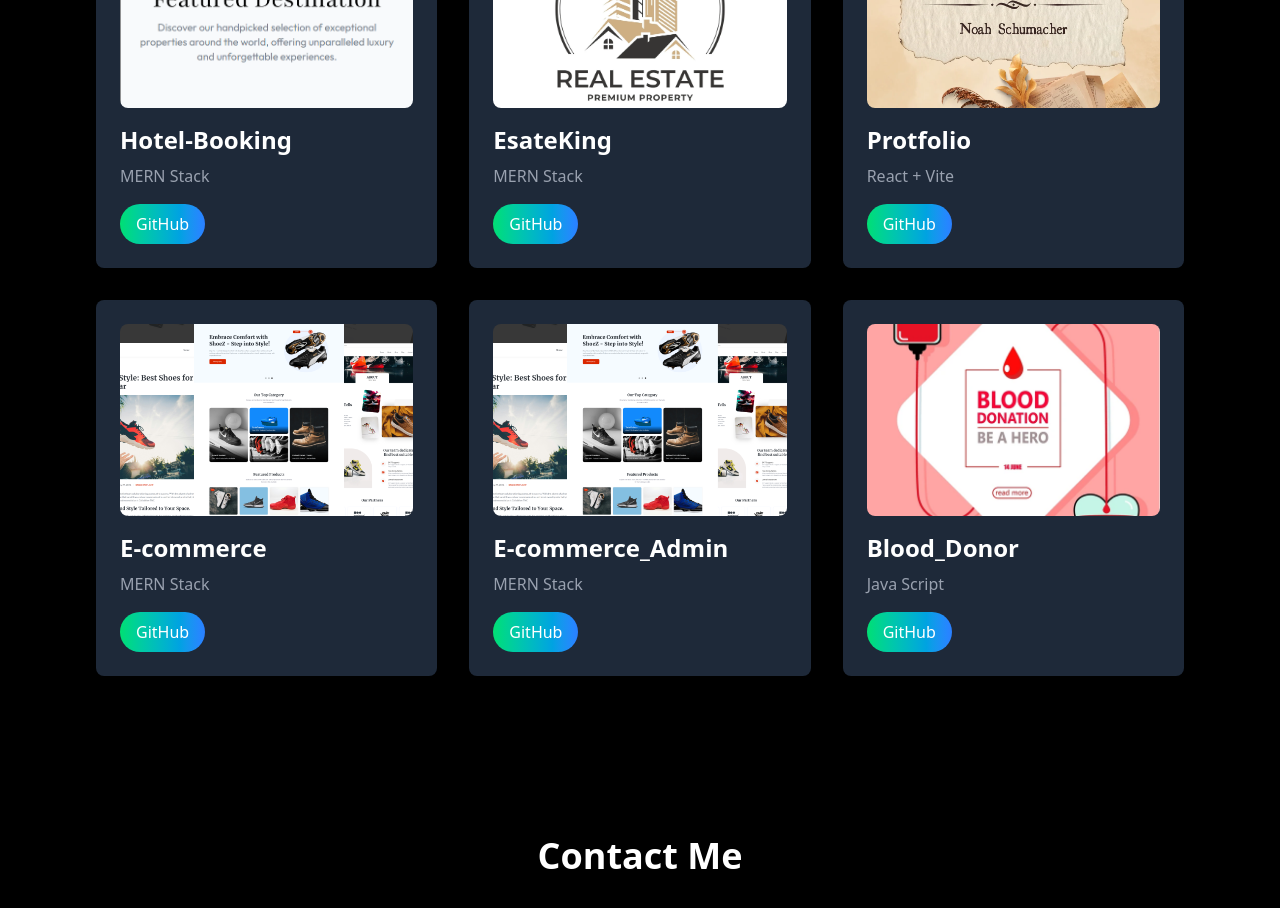
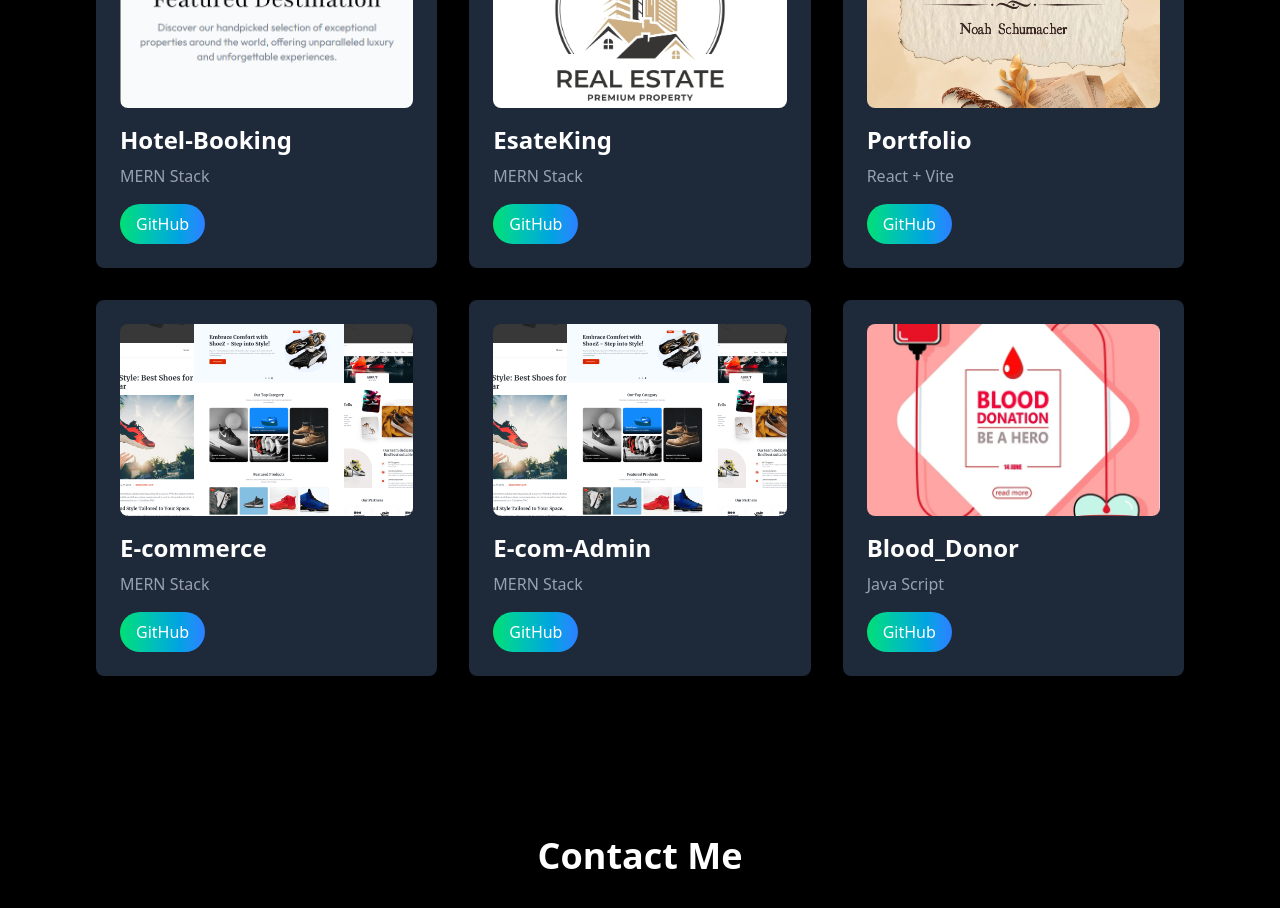
Before and after one commit to parthiban3264/My-Protfolio, a React (Vite) app in the folder portfolio/: page / in a window 1280 px wide. Shown: the part 2280-3188 px from the top of the page. Built offline with nearby package versions, Linux system fonts and the light colour scheme; a web font is replaced by a local one.

Commit message:
Update Projects.jsx

```diff
--- a/portfolio/src/components/Projects.jsx
+++ b/portfolio/src/components/Projects.jsx
@@ -22,10 +22,10 @@ const projects = [
   },
   {
     id: 3,
-    name: "Protfolio",
+    name: "Portfolio",
     technologies: "React + Vite",
     image: portfolio,
-    github: "https://github.com/parthiban3264/EsateKing.git",
+    github: "https://github.com/parthiban3264/My-Protfolio.git",
   },
   {
     id: 4,
@@ -36,7 +36,7 @@ const projects = [
   },
   {
     id: 5,
-    name: "E-commerce_Admin",
+    name: "E-com-Admin",
     technologies: "MERN Stack",
     image: slipper,
     github: "https://github.com/parthiban3264/E-commerce-Admin.git",
```
